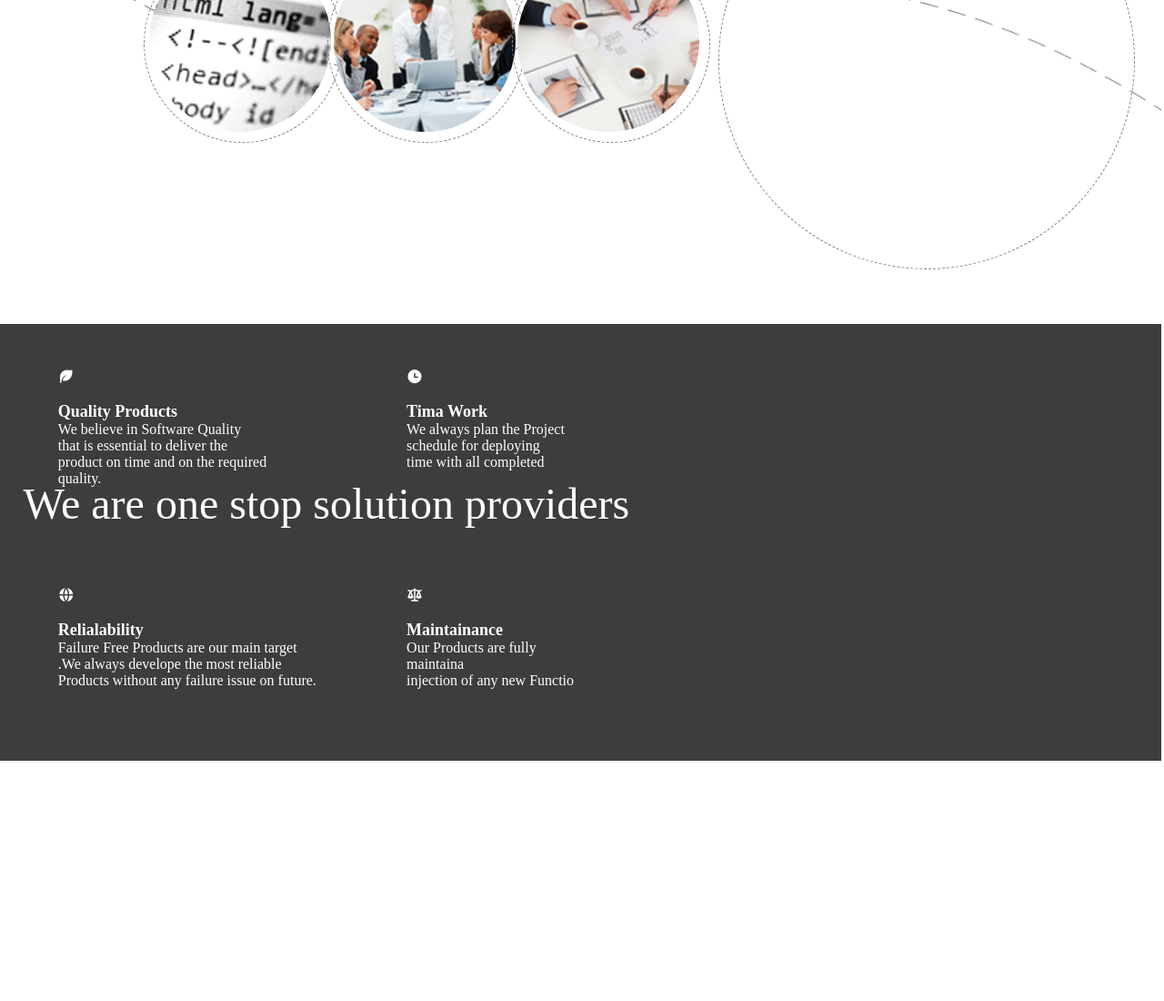
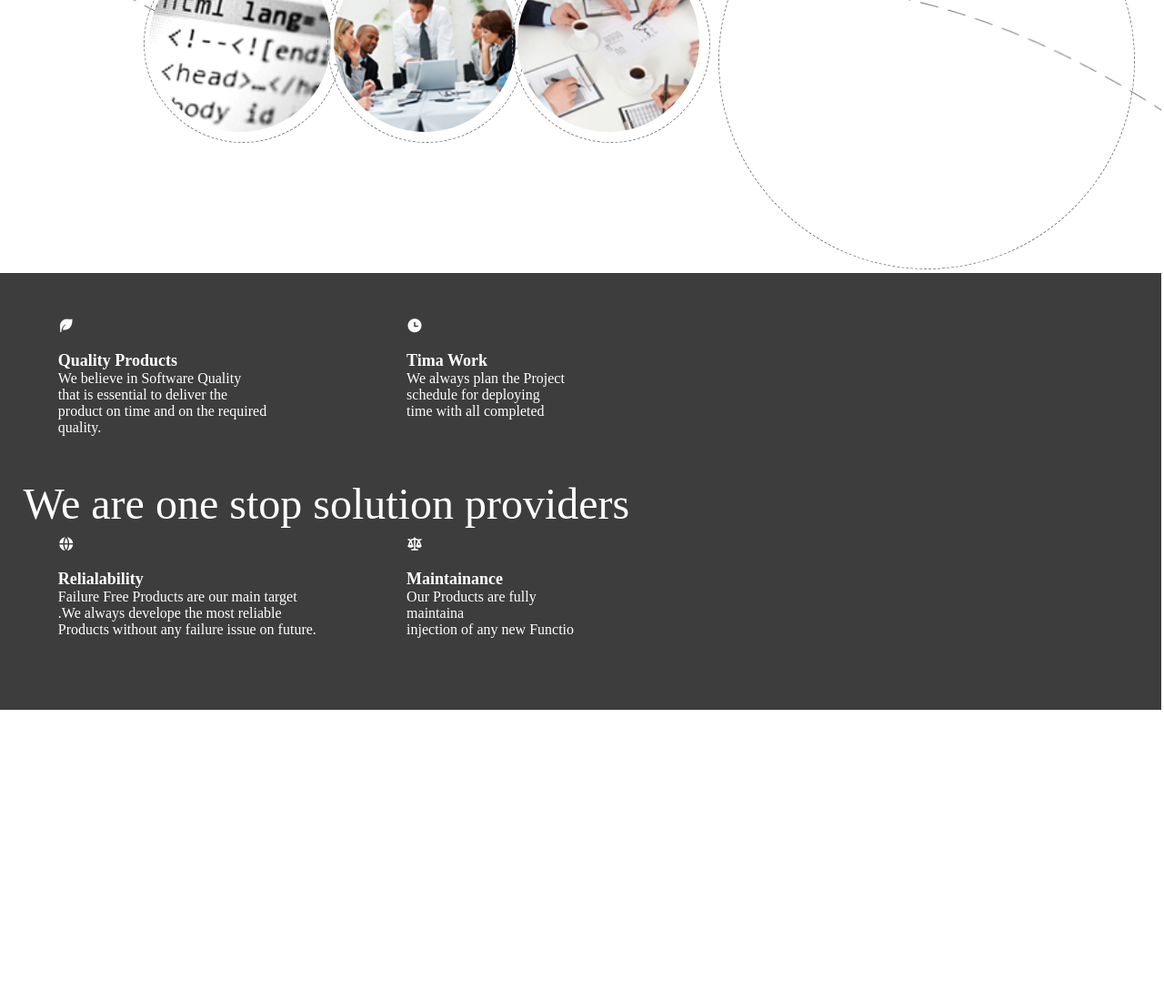
Before and after one commit to Mozama1/Elexoft, a plain HTML site: page index.html in a window 1280 px wide. Shown: the part 5220-6320 px from the top of the page at 91% size. Drawn offline with nearby package versions, Linux system fonts and the light colour scheme.

Commit message:
Update body.css

```diff
--- a/body.css
+++ b/body.css
@@ -683,7 +683,7 @@ height: 4vh;width: 27%;top: 89%;position: absolute;left:35%;padding-left: 5%;pad
     color: white;background-color: rgb(219, 36, 36);border-radius: 5%;
 }
 .para6a{
-    height: 60vh;width: 99.8%;background-color:rgb(61, 61, 61);position: absolute;top: 697%;
+    height: 60vh;width: 99.8%;background-color:rgb(61, 61, 61);position: absolute;top: 690%;
 }
 .para6b{
     font-size:medium;position: absolute;top: 10%;left: 5%;color: white;
```
